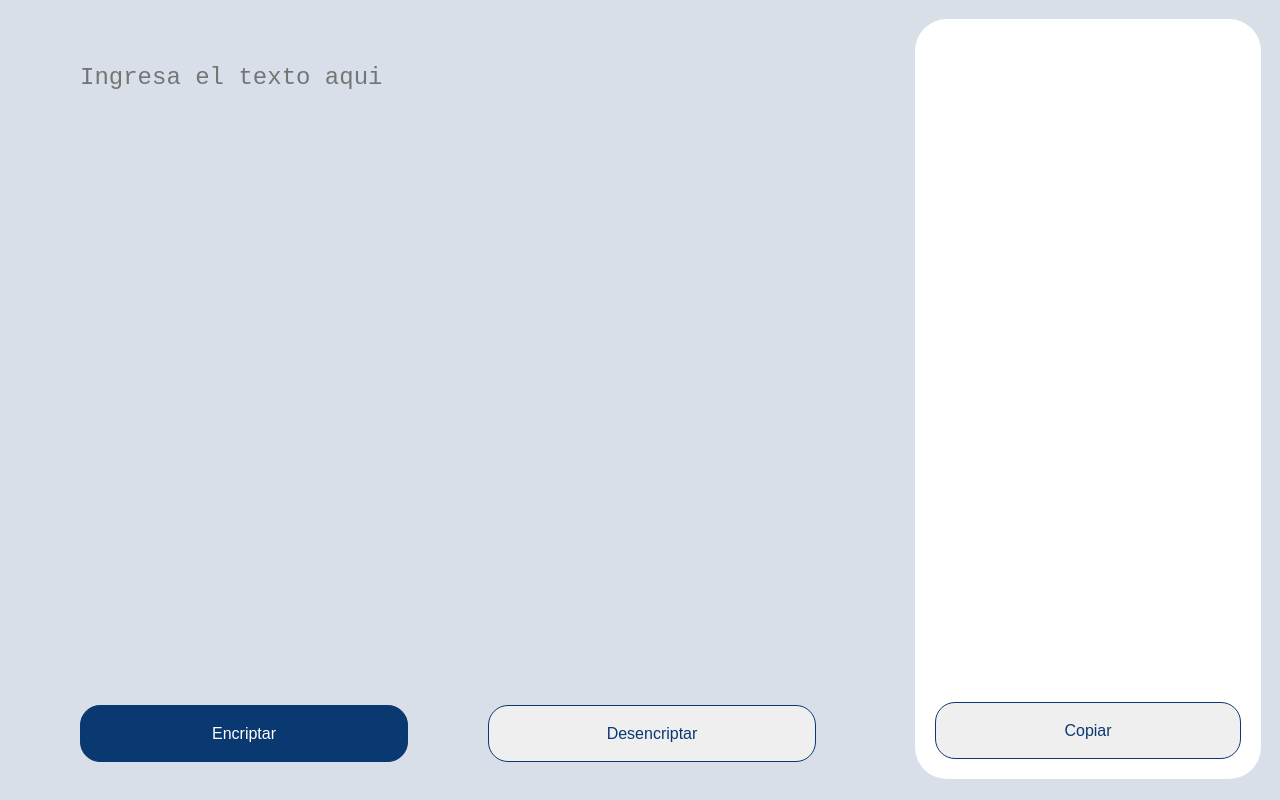
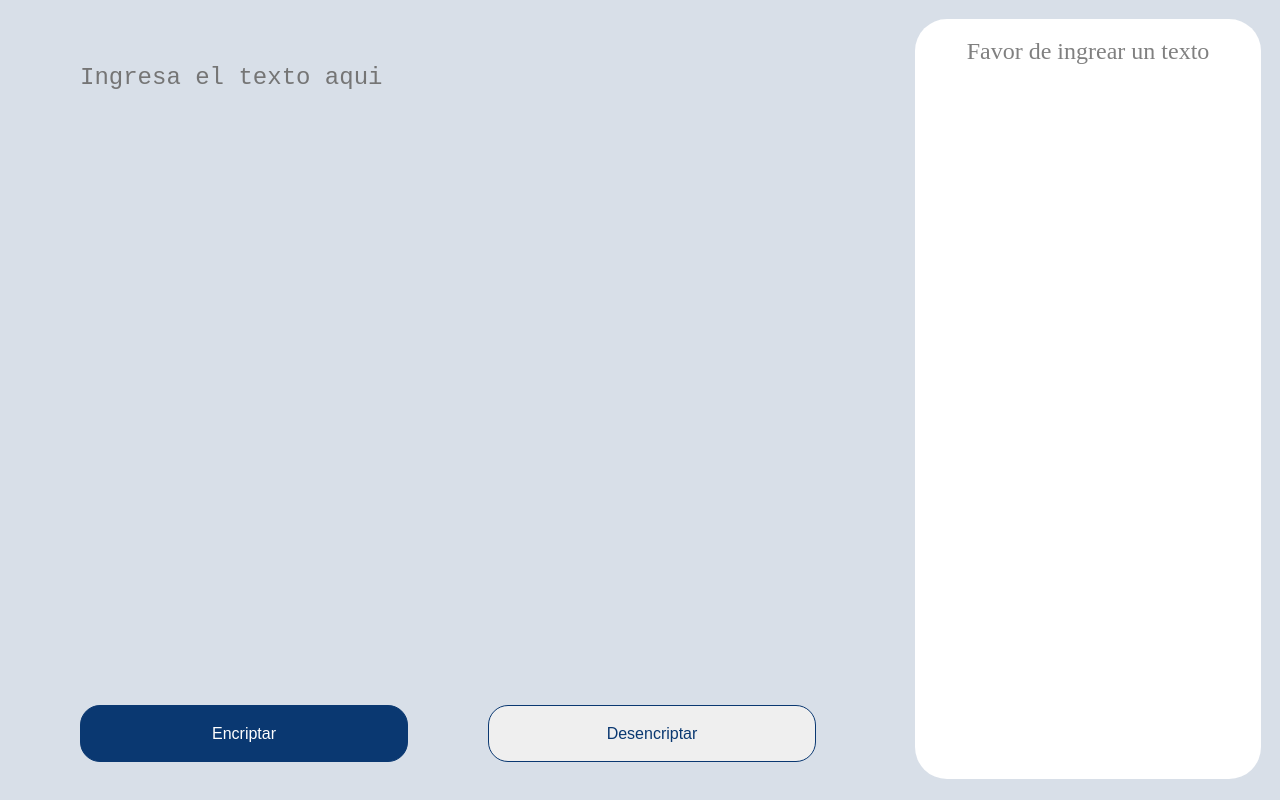
Before and after one commit to UltimateLyc/text-encrypter, a plain HTML site: page index.html in a window 1280 px wide. Both pictures are taken after a click on the button "Encriptar". Drawn offline with Linux system fonts and the light colour scheme.

Commit message:
messeges added when is empy encriptext

```diff
--- a/src/js/index.js
+++ b/src/js/index.js
@@ -10,9 +10,15 @@
 let printText = document.getElementById('console')
 
 const encrypt = () => {
-    console.log('encrypt')
     let getText = document.getElementById('text').value
-    getText = getText.toLowerCase() // volvemos a minusculas el texto
+
+    if(getText === ''){
+        console.log('entre')
+        printText.innerHTML = `
+            <p class="vacio">Favor de ingrear un texto</p>
+        `
+    } else {
+        getText = getText.toLowerCase() // volvemos a minusculas el texto
 
     let arreglo = getText.split('') // convertimos el string en una array
 
@@ -33,7 +39,7 @@ const encrypt = () => {
 
     // console.log('nuevo arreglo', arreglo) <p class="result-text">${getText}</p>
     getText = arreglo.join('') // Convetimos el array en un string de nuevo
-    console.log("🚀 ~ getText", getText)
+    /* console.log("🚀 ~ getText", getText) */
     printText.innerHTML=`
         <div id="result-container">
             <textarea disable class="result-text test" cols="20" rows="22">${getText}</textarea>
@@ -42,6 +48,8 @@ const encrypt = () => {
             <button class="btn btn-copy" onclick="copy()">Copiar</button>
         </div>
     `
+    }
+
     document.getElementById("text").value = ""
 }
 
--- a/src/styles/styles.css
+++ b/src/styles/styles.css
@@ -91,13 +91,17 @@ body{
         justify-content: space-between;
     }
 
-    .result-text{
+    .result-text, .vacio{
         color: grey;
         font-size: 24px;
         outline: none;
         resize: none;
         background-color: white;
         border: none;
+    }
+
+    .vacio{
+        text-align: center;
     }
 
     .test::-webkit-scrollbar {
```
